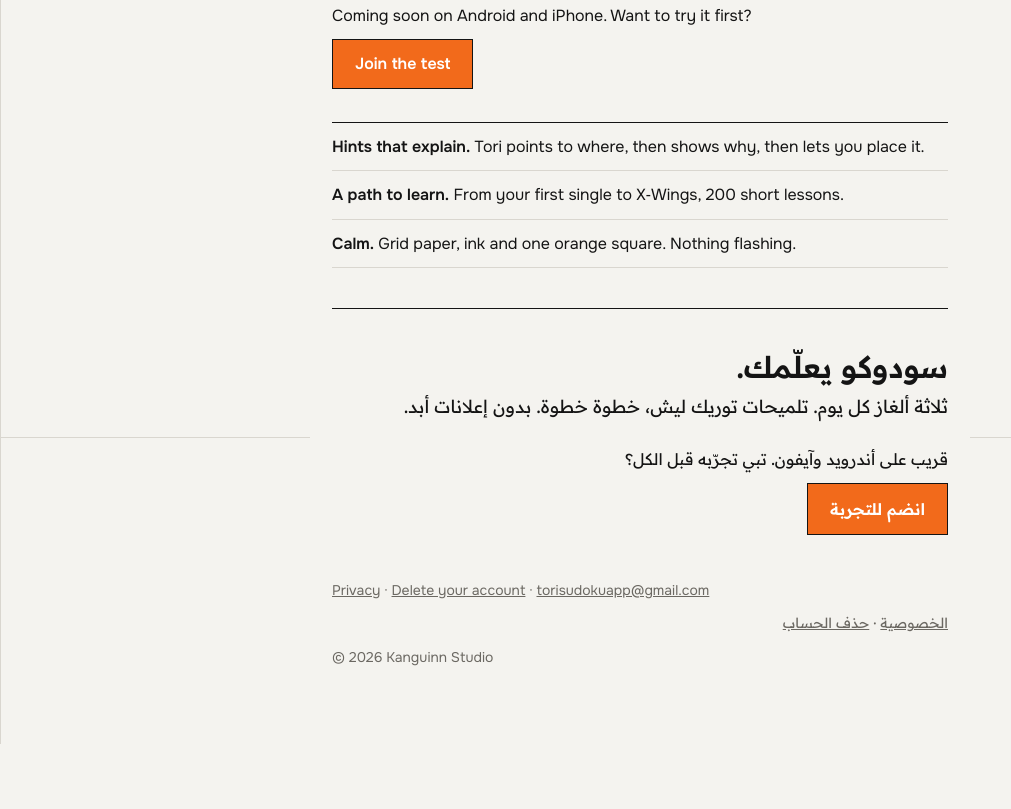
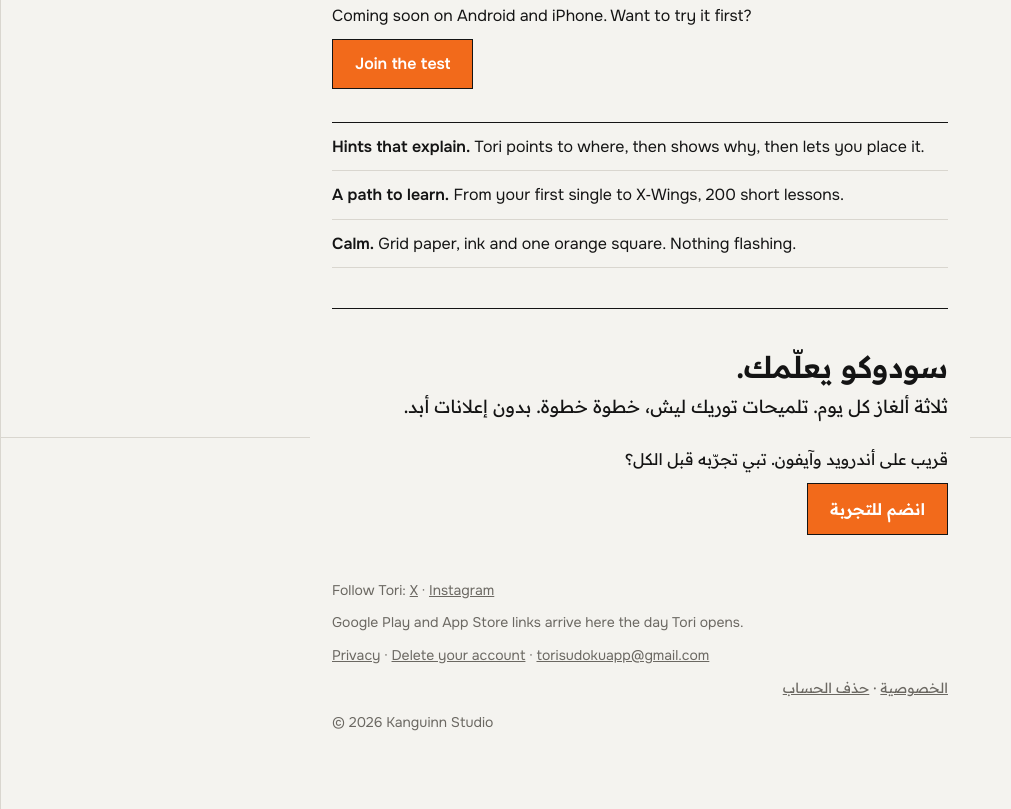
Before and after one commit to kanguinnstudio/tori, a plain HTML site: page index.html in a window 1280 px wide. Shown: the part 363-1172 px from the top of the page, without its empty margins (0-1011 px from the left). Before the commit the page ends 1107 px from the top, so only its background shows below. Drawn offline with Linux system fonts and the light colour scheme.

Commit message:
Home: social links, store links note

```diff
--- a/index.html
+++ b/index.html
@@ -28,7 +28,9 @@
 <p><a class="btn" href="https://tori-sudoku.pages.dev">انضم للتجربة</a></p>
 </div>
 
-<footer><p><a href="/privacy/">Privacy</a> · <a href="/delete-account/">Delete your account</a> · <a href="mailto:torisudokuapp@gmail.com">torisudokuapp@gmail.com</a></p>
+<footer><p>Follow Tori: <a href="https://x.com/torisudoku">X</a> · <a href="https://www.instagram.com/torisudoku/">Instagram</a></p>
+<p class="mute">Google Play and App Store links arrive here the day Tori opens.</p>
+<p><a href="/privacy/">Privacy</a> · <a href="/delete-account/">Delete your account</a> · <a href="mailto:torisudokuapp@gmail.com">torisudokuapp@gmail.com</a></p>
 <p dir="rtl" lang="ar"><a href="/privacy/#ar">الخصوصية</a> · <a href="/delete-account/">حذف الحساب</a></p>
 <p>© 2026 Kanguinn Studio</p></footer>
 </main></body></html>
```
